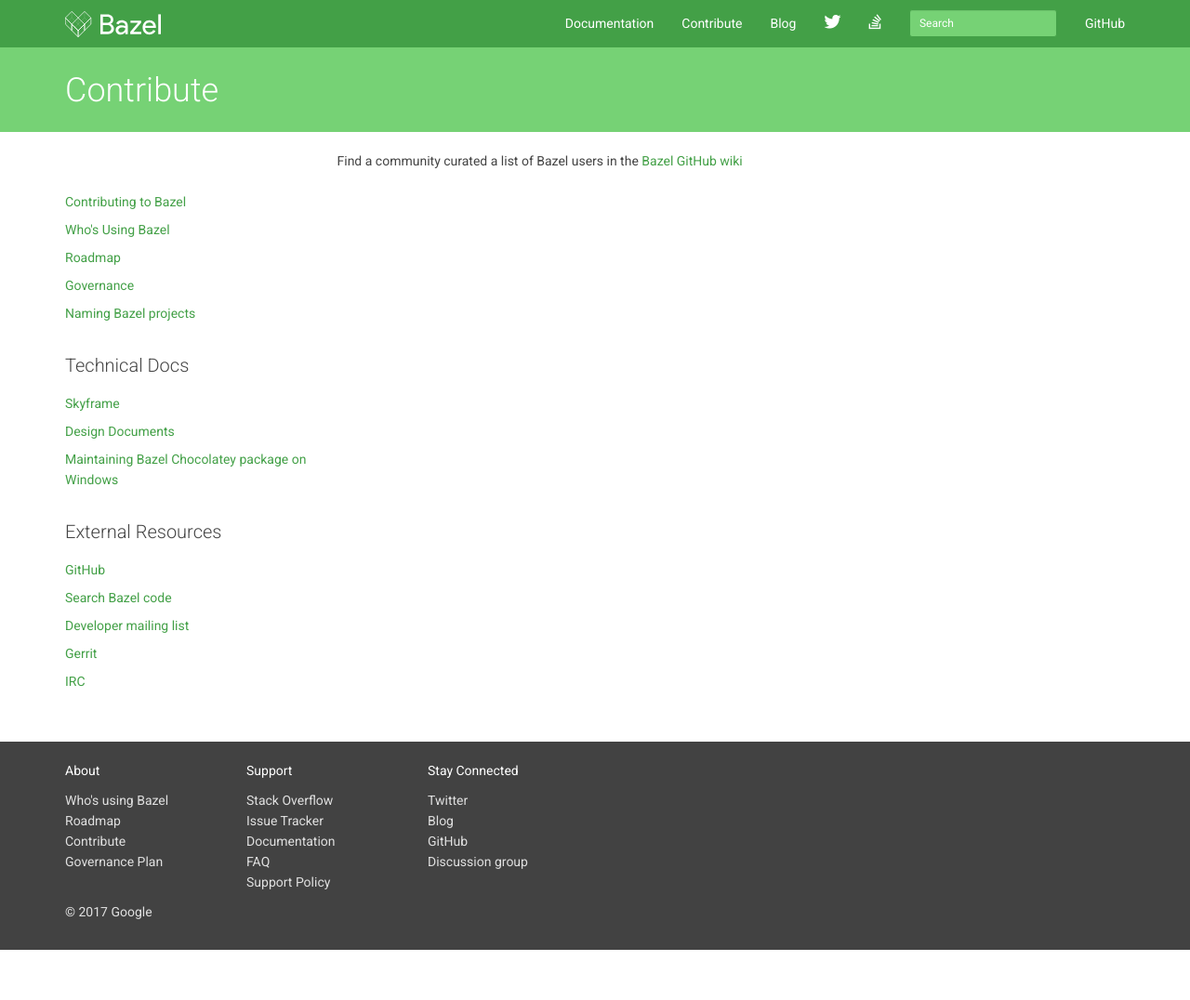
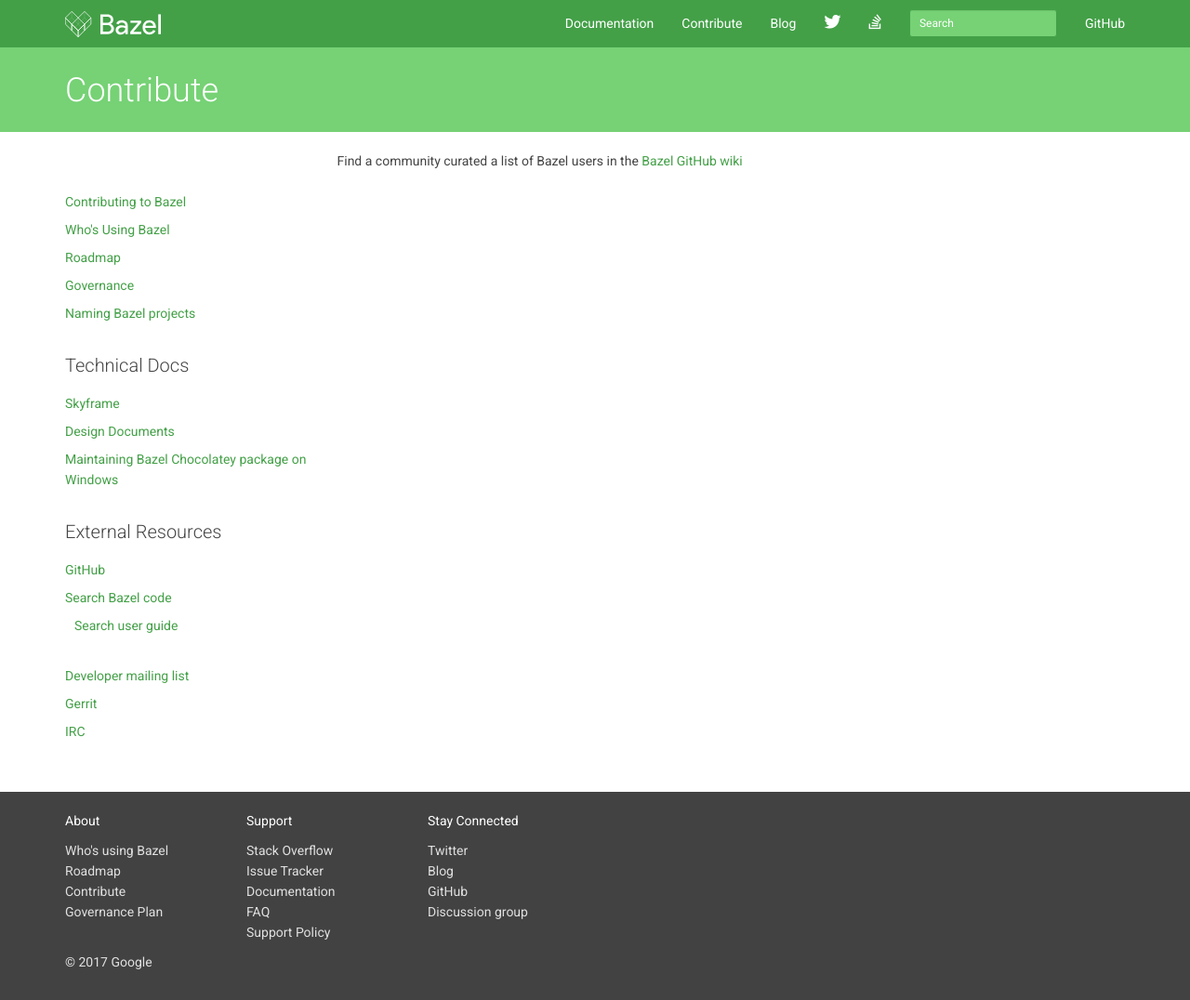
Before and after one commit to bazelbuild/bazel-website, a Jekyll site: the page built from users.md, in a window 1280 px wide and 1076 px high. Shown: the whole window at 93% size. Built offline with Jekyll 4.4.1, drawn with Linux system fonts in a browser that asks for light colours; nearby versions of some CDN libraries; library files that are not in the unit come from our copies; Markdown is read by kramdown in place of the engine named in the settings.

Commit message:
Add links to new source.bazel.build site and corresponding docs. (#86)
* Add link to new source browing site and add user guide.

Point "Search Bazel Code" link to https://source.bazel.build. Also
provide new user guide describing features of new search site.

* Add anchor tags to headings

* Update browse-and-search-user-guide.md

Add section on cross references

* Update browse-and-search-user-guide.md

Added note about the Cross References button being grayed out.

* Update contribute.html

Added new links to search.bazel.build and corresponding docs.

```diff
--- a/_layouts/contribute.html
+++ b/_layouts/contribute.html
@@ -39,7 +39,11 @@
             <h3>External Resources</h3>
             <ul class="sidebar-nav">
               <li><a href="https://github.com/bazelbuild/bazel">GitHub</a></li>
-              <li><a href="https://cs.bazel.build/">Search Bazel code</a><li>
+              <li><a href="https://source.bazel.build/">Search Bazel code</a>
+                <ul class="sidebar-nav">
+                  <li><a href="/browse-and-search-user-guide.html">Search user guide<li>
+                </ul>
+              </li>
               <li><a href="https://groups.google.com/forum/#!forum/bazel-dev">Developer mailing list</a></li>
               <li><a href="https://bazel-review.googlesource.com">Gerrit</a></li>
               <li><a href="irc://irc.freenode.net/bazel">IRC</a><li>
```
